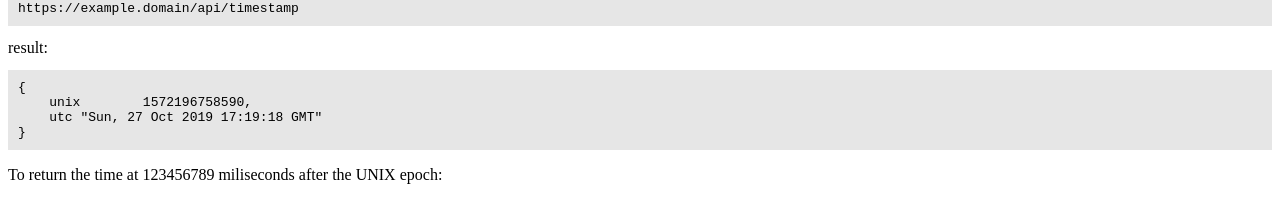
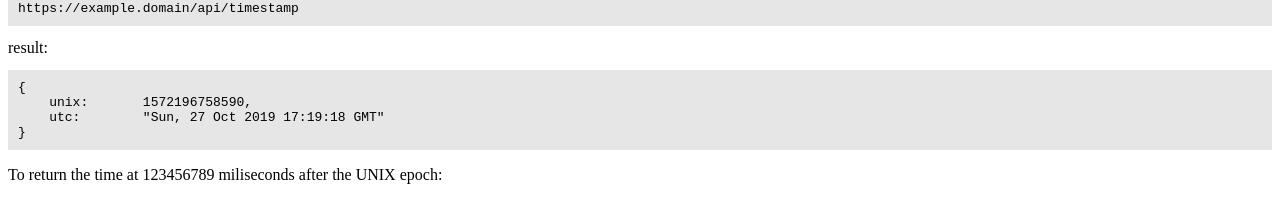
Before and after one commit to GuyNumber9/timestamp-server, a website: page public/index.html in a window 1280 px wide. Shown: the part 208-408 px from the top of the page. Drawn offline with Linux system fonts and the light colour scheme.

Commit message:
add missing colons to the json example

```diff
--- a/public/index.html
+++ b/public/index.html
@@ -20,8 +20,8 @@
                 result:
 <pre>
 {
-    unix	1572196758590,
-    utc	"Sun, 27 Oct 2019 17:19:18 GMT"
+    unix:	1572196758590,
+    utc:	"Sun, 27 Oct 2019 17:19:18 GMT"
 }
 </pre>
             </p>
```
